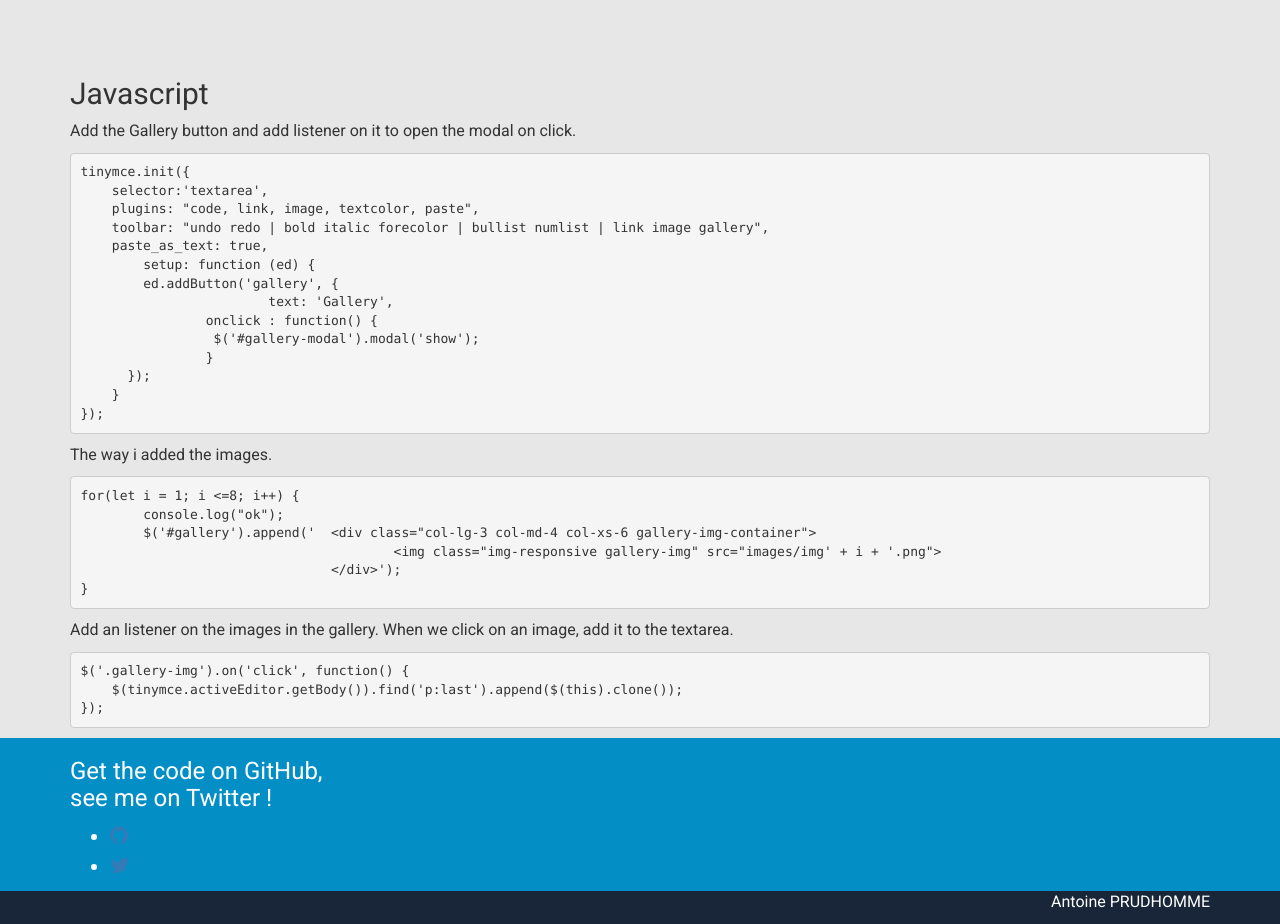
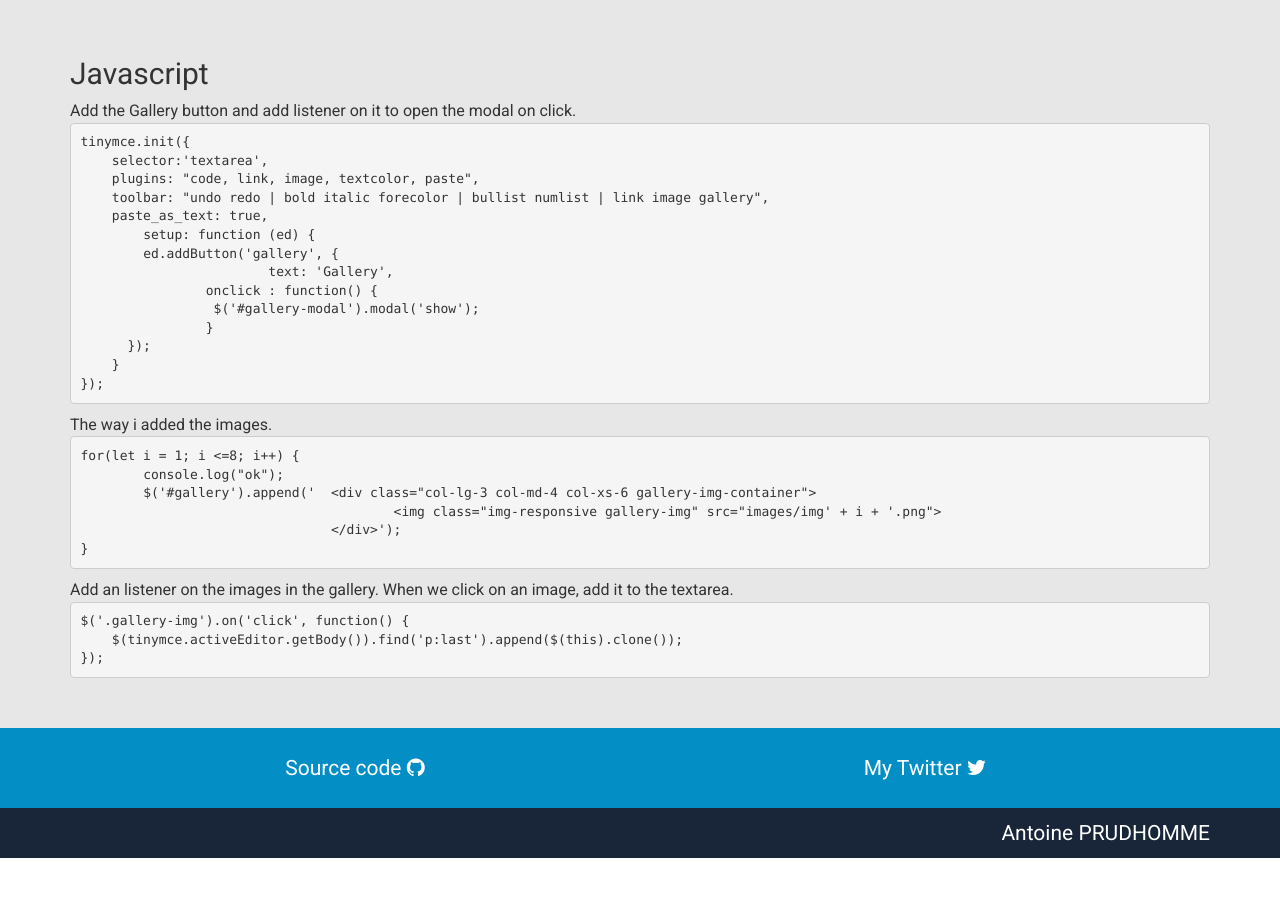
Before and after one commit to ntnprdhmm/tinymce-image-gallery, a plain HTML site: page index.html in a window 1280 px wide. Shown: the part 1477-2401 px from the top of the page. After the commit the page ends 2335 px from the top, so only its background shows below. Drawn offline with nearby package versions, Linux system fonts and the light colour scheme; a script that the page names is missing.

Commit message:
footer style

```diff
--- a/index.html
+++ b/index.html
@@ -76,14 +76,14 @@
 				<!-- DEMO -->
 				<div id="demo">
 					<h2>Demo</h2>
-					<p>
+					<div>
 						<textarea></textarea>
-					</p>
+					</div>
 				</div>
 				<!-- HTML -->
 				<div id="html">
 					<h2>HTML</h2>
-					<p>
+					<div>
 						The gallery modal :
 <pre>
 &lt;div class=&quot;modal fade&quot; tabindex=&quot;-1&quot; role=&quot;dialog&quot; id=&quot;gallery-modal&quot; aria-labelledby=&quot;gridSystemModalLabel&quot;&gt;
@@ -100,12 +100,12 @@
 	&lt;/div&gt;
 &lt;/div&gt;
 </pre>
-					</p>
+					</div>
 				</div>
 				<!-- JS -->
 				<div id="js">
 					<h2>Javascript</h2>
-					<p>
+					<div>
 						Add the Gallery button and add listener on it to open the modal on click.
 <pre>
 tinymce.init({
@@ -123,8 +123,8 @@ tinymce.init({
     }
 });
 </pre>
-					</p>
-					<p>
+					</div>
+					<div>
 						The way i added the images.
 <pre>
 for(let i = 1; i <=8; i++) {
@@ -134,15 +134,15 @@ for(let i = 1; i <=8; i++) {
 				&lt;/div&gt;');
 }
 </pre>
-					</p>
-					<p>
+					</div>
+					<div>
 						Add an listener on the images in the gallery. When we click on an image, add it to the textarea.
 <pre>
 $('.gallery-img').on('click', function() {
     $(tinymce.activeEditor.getBody()).find('p:last').append($(this).clone());
 });
 </pre>
-					</p>
+					</div>
 				</div>
 			</div>
 		</div>
@@ -151,15 +151,14 @@ $('.gallery-img').on('click', function() {
 		    <div class="footer" id="footer">
 		        <div class="container">
 		            <div class="row">
-		                <div class="col-lg-3  col-md-3 col-sm-6 col-xs-12 ">
-		                    <h3>Get the code on GitHub, see me on Twitter !</h3>
-		                    <ul class="social">
-		                        <li>
-									<a href="#"><i class=" fa fa-github"></i></a>
-								</li>
-		                        <li>
-									<a href="#"><i class="fa fa-twitter"></i></a>
-								</li>
+		                <div class="col-md-12 ">
+		                    <div class="social">
+		                        <div class="col-md-6">
+									<a href="https://github.com/prudywsh/tinymce-image-gallery">Source code <i class="fa fa-github"></i></a>
+								</div>
+		                        <div class="col-md-6">
+ 									<a href="https://twitter.com/prudywsh">My Twitter <i class="fa fa-twitter"></i></a>
+								</div>
 		                    </ul>
 		                </div>
 		            </div>
@@ -167,7 +166,7 @@ $('.gallery-img').on('click', function() {
 		    </div>
 		    <div class="footer-bottom">
 		        <div class="container">
-		            <p class="pull-right">Antoine PRUDHOMME</p>
+		            <div class="pull-right name">Antoine PRUDHOMME</div>
 		        </div>
 		    </div>
 		</footer>
--- a/style.css
+++ b/style.css
@@ -11,12 +11,16 @@ body {
     background-color: #19263a !important;
 }
 
-.navbar-default .navbar-nav>li>a, .footer-bottom, .footer, #main-title {
+.navbar-default .navbar-nav>li>a, .navbar-default .navbar-nav>li>a:hover, .footer-bottom, .footer, #main-title {
     color: #fff;
 }
 
-#demo, #top, #html, #js {
+#demo, #top, #html, #js{
     padding-top: 50px;
+}
+
+#js {
+    margin-bottom: 50px;
 }
 
 #main-title, #footer {
@@ -24,9 +28,9 @@ body {
 }
 
 #main-title {
+    margin-top: 50px;
     text-align: center;
     padding: 15px 0 15px 0;
-    margin-top: 50px;
 }
 
 .gallery-img-container {
@@ -53,3 +57,21 @@ pre {
 .footer, .navbar {
     font-size: 21px;
 }
+
+.social .fa, .social a {
+    color: #fff;
+}
+
+.social .fa:hover, .social a:hover{
+    text-decoration: inherit;
+    color: #19263a;
+}
+
+.social > div {
+    padding: 25px 0 25px 0;
+    text-align: center;
+}
+
+.name {
+    padding: 10px 0 10px 0;
+}
```
